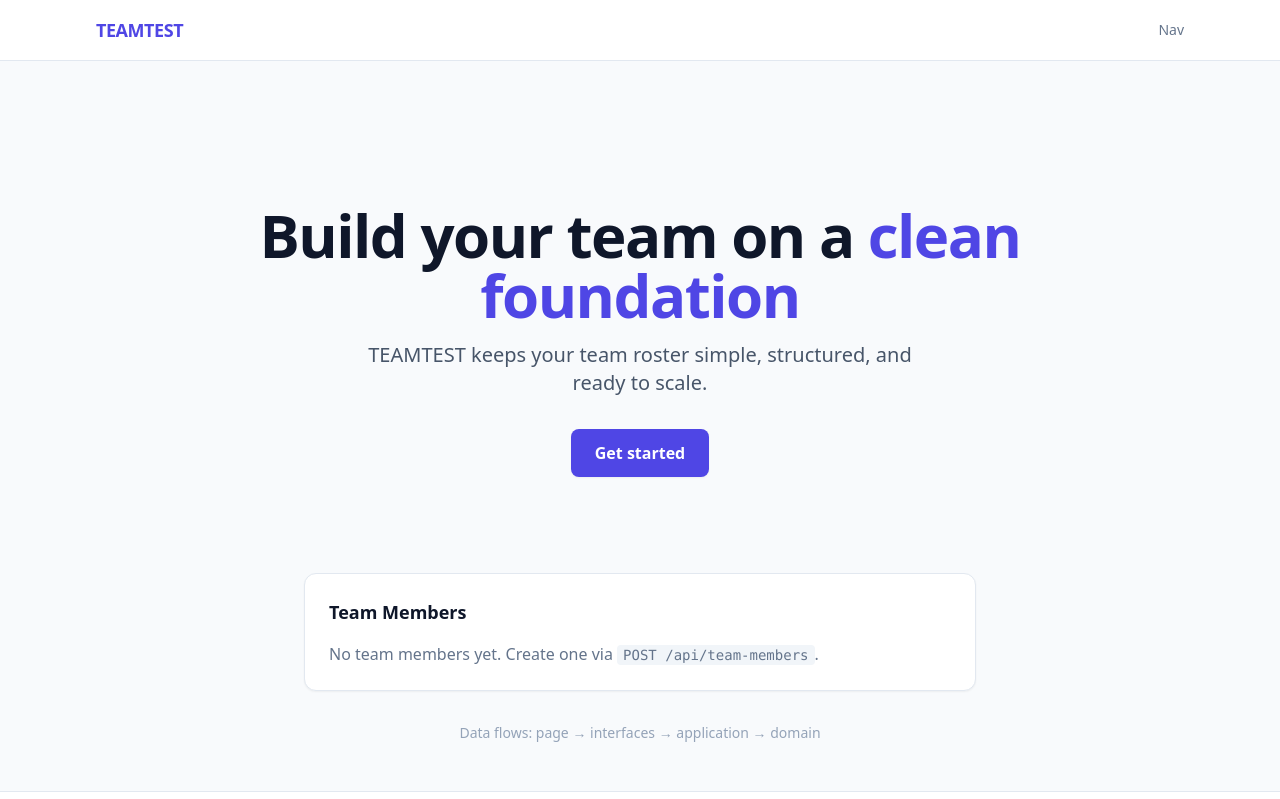
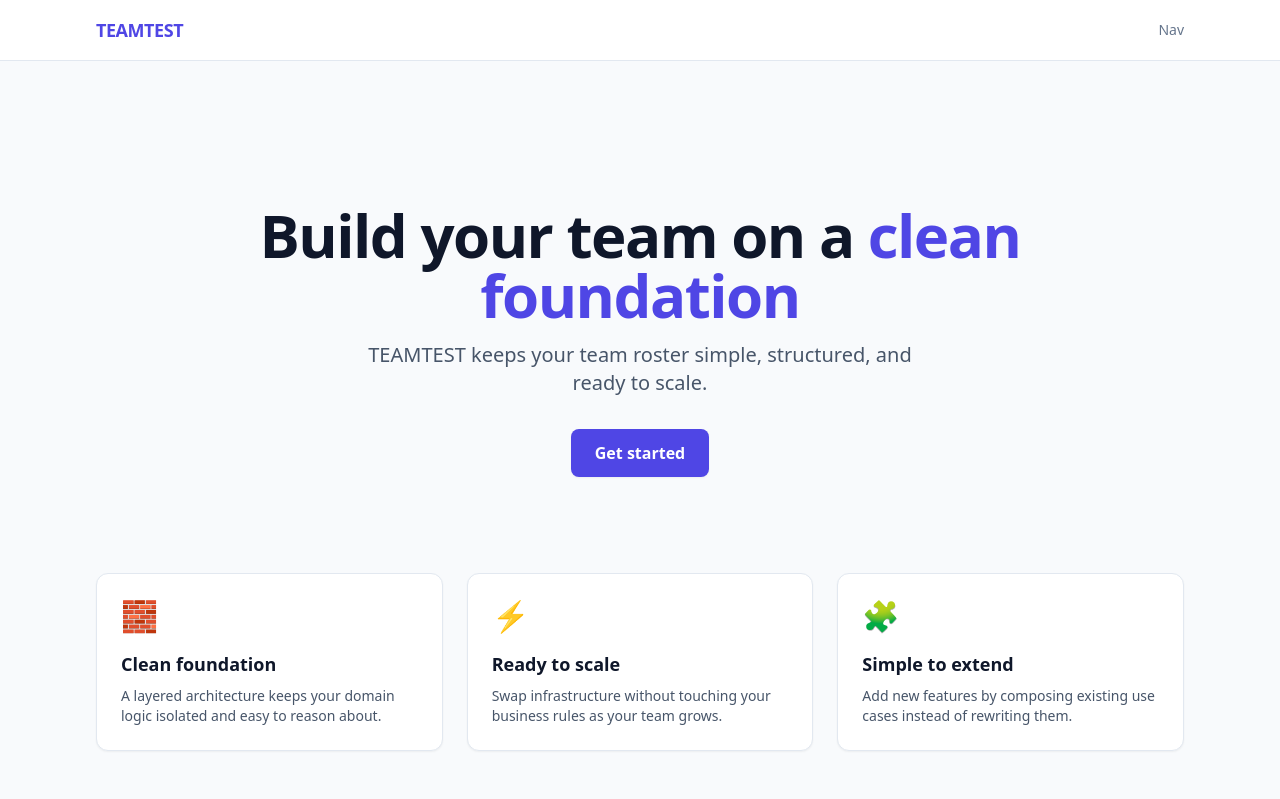
Before and after one commit to DiegolC97/TESTING32, a Next.js app: page / in a window 1280 px wide. Shown: the top 799 px of the page. Built offline with nearby package versions, Linux system fonts and the light colour scheme.

Commit message:
Add a simple features/content block

```diff
--- /dev/null
+++ b/src/app/components/Features.tsx
@@ -0,0 +1,46 @@
+/**
+ * Presentational features section. Pure UI — no business logic, no data access.
+ *
+ * Renders a small set of content cards in a responsive grid that stacks on
+ * mobile and spreads to three columns on larger screens.
+ */
+const features = [
+  {
+    icon: "🧱",
+    title: "Clean foundation",
+    text: "A layered architecture keeps your domain logic isolated and easy to reason about.",
+  },
+  {
+    icon: "⚡",
+    title: "Ready to scale",
+    text: "Swap infrastructure without touching your business rules as your team grows.",
+  },
+  {
+    icon: "🧩",
+    title: "Simple to extend",
+    text: "Add new features by composing existing use cases instead of rewriting them.",
+  },
+];
+
+export function Features() {
+  return (
+    <section className="mx-auto mb-12 max-w-6xl">
+      <div className="grid grid-cols-1 gap-6 sm:grid-cols-2 lg:grid-cols-3">
+        {features.map((feature) => (
+          <div
+            key={feature.title}
+            className="rounded-xl border border-slate-200 bg-white p-6 shadow-sm"
+          >
+            <span className="text-3xl" aria-hidden="true">
+              {feature.icon}
+            </span>
+            <h3 className="mt-4 text-lg font-semibold text-slate-900">
+              {feature.title}
+            </h3>
+            <p className="mt-2 text-sm text-slate-600">{feature.text}</p>
+          </div>
+        ))}
+      </div>
+    </section>
+  );
+}
--- a/src/app/page.tsx
+++ b/src/app/page.tsx
@@ -3,6 +3,7 @@ import { TeamMemberController } from "@interfaces/http/TeamMemberController";
 import { BaseLayout } from "@interfaces/components/BaseLayout";
 import { Footer } from "@interfaces/components/Footer";
 import { Hero } from "./components/Hero";
+import { Features } from "./components/Features";
 
 /**
  * Landing page rendered at the root route ("/").
@@ -43,6 +44,8 @@ export default async function HomePage() {
     >
       <Hero />
 
+      <Features />
+
       <section
         id="team"
         className="mx-auto max-w-2xl rounded-xl border border-slate-200 bg-white p-6 shadow-sm"
```
